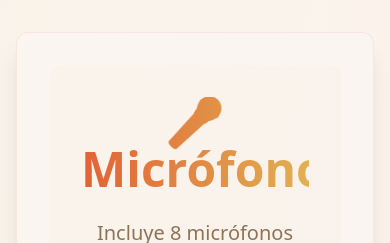
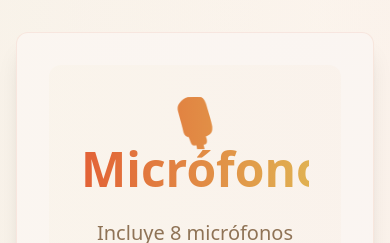
Before and after one commit to infotonimateos-stack/drum-session-studio, a React (Vite) app: page / in a window 390 px wide. Shown: the part 1754-1997 px from the top of the page. Built offline with nearby package versions, Linux system fonts and the light colour scheme.

Commit message:
Change microphone icon
Update microphone icon to a vintage ribbon microphone.

```diff
--- a/src/components/steps/MicrophonesStep.tsx
+++ b/src/components/steps/MicrophonesStep.tsx
@@ -31,9 +31,9 @@ export const MicrophonesStep = ({
   return <div className="space-y-12 bg-gradient-to-br from-warm-cream/20 to-warm-peach/10 rounded-xl p-8">
       {/* Header */}
       <div className="text-center space-y-6">
-        <h2 className="text-5xl font-bold bg-gradient-to-r from-primary to-accent bg-clip-text text-transparent">
-          🎤 Micrófonos
-        </h2>
+            <h2 className="text-5xl font-bold bg-gradient-to-r from-primary to-accent bg-clip-text text-transparent">
+              🎙️ Micrófonos
+            </h2>
             <p className="text-muted-foreground text-xl max-w-3xl mx-auto leading-relaxed">
               Incluye 8 micrófonos profesionales. Añade mejoras premium para lograr un sonido excepcional.
             </p>
```
